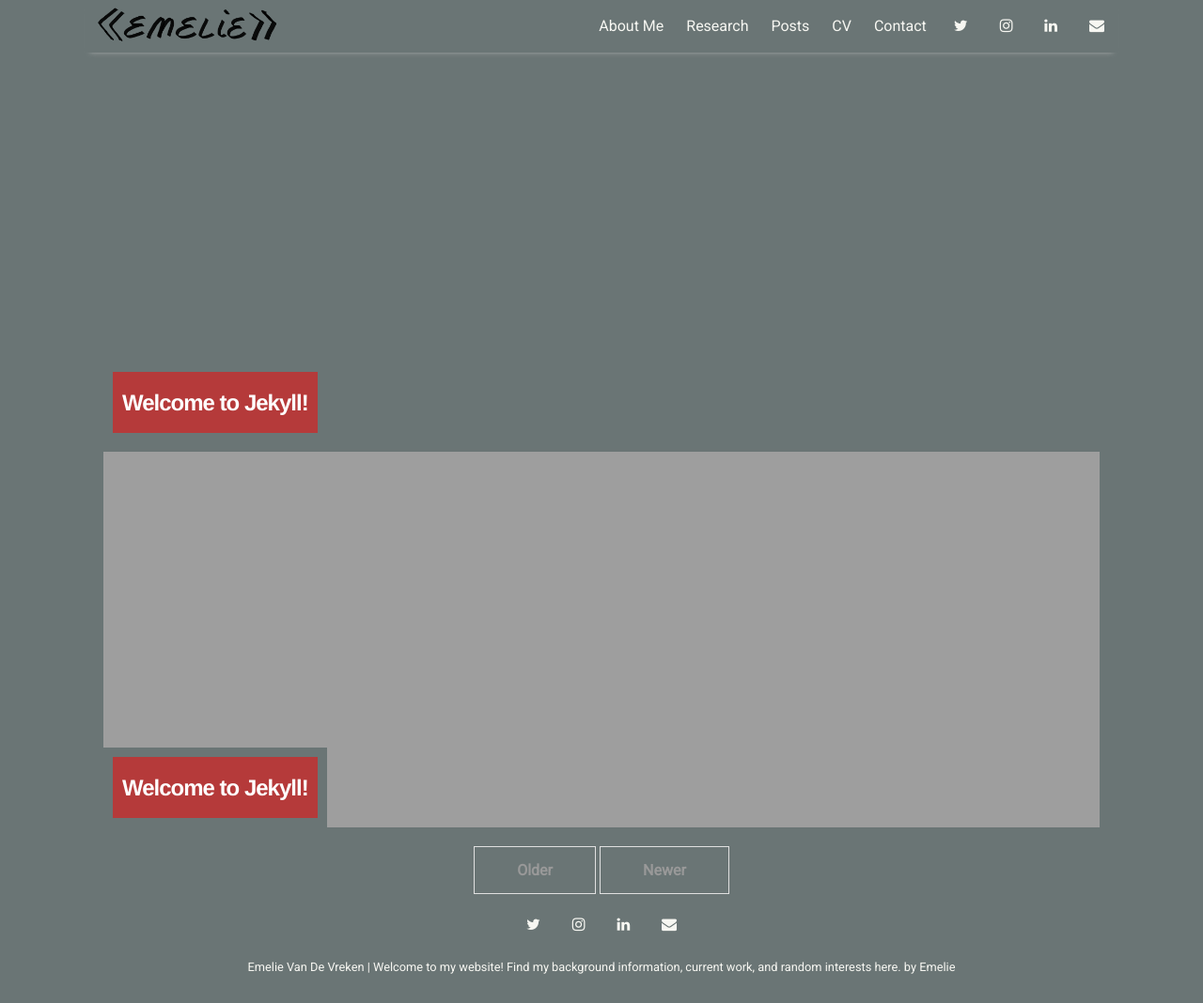
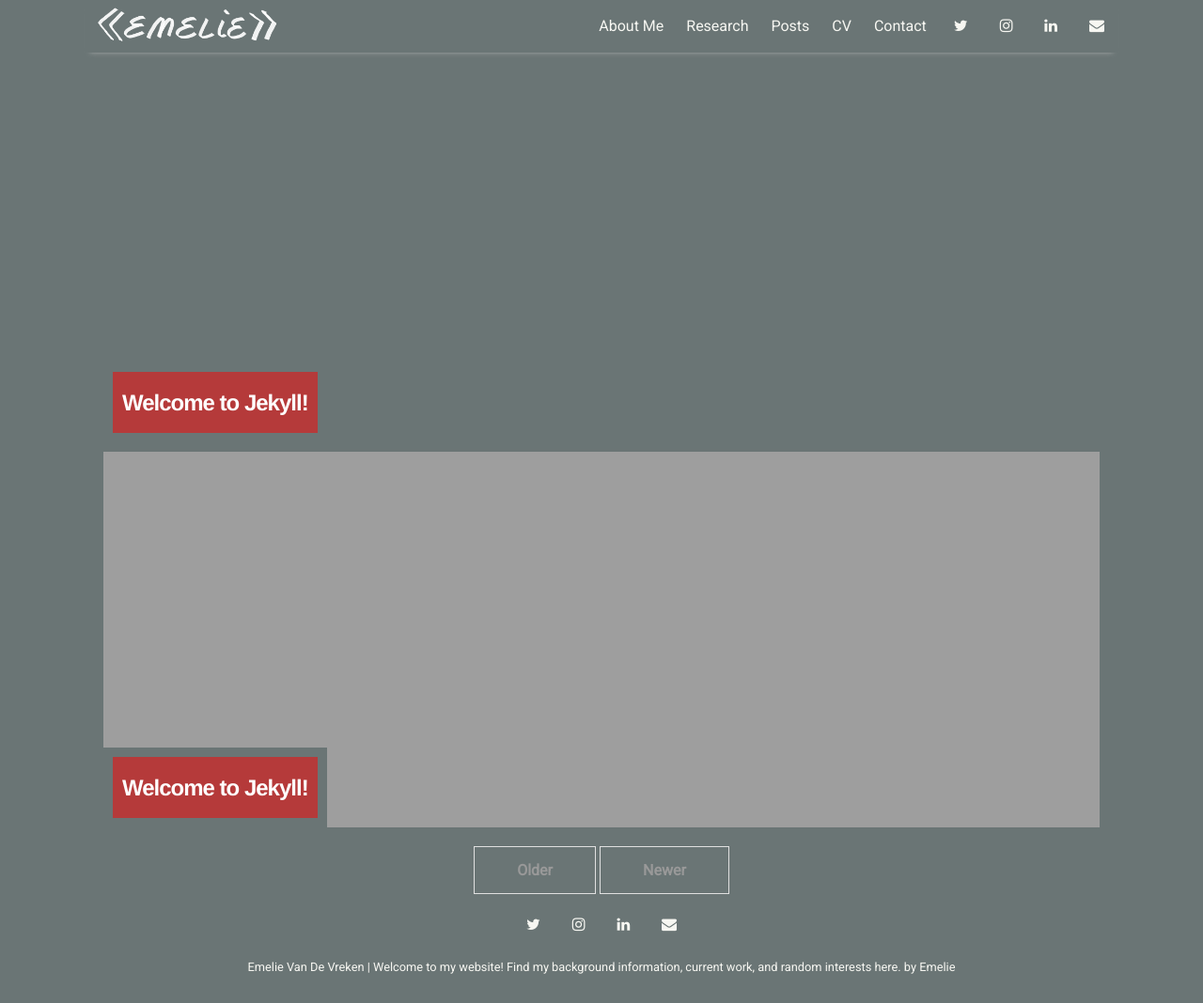
Before and after one commit to evdv/evdv.github.io, a Jekyll site: the page built from index.html, in a window 1280 px wide and 1068 px high. Shown: the whole window at 94% size. Built offline with Jekyll 4.4.1, drawn with Linux system fonts in a browser that asks for light colours; nearby versions of some CDN libraries; the list of posts is cut into pages by our own code.

Commit message:
Change logo to white

```diff
--- a/_includes/header.html
+++ b/_includes/header.html
@@ -1,6 +1,6 @@
 <header class="site-header">
   <h3 class="site-title">
-    <a href="{{ site.github.url }}/"><img src="{{ site.github.url }}/assets/img/icons/emelie.png" style="width: 5vw; min-width: 200px;" alt="Emelie"></a>
+    <a href="{{ site.github.url }}/"><img src="{{ site.github.url }}/assets/img/icons/emelie-white.png" style="width: 5vw; min-width: 200px;" alt="Emelie"></a>
   </h3>
   <nav class="menu-list">
     {% for item in site.data.settings.menu %}
```
Also changed, not shown: assets/img/icons/emelie-white.png (added).
